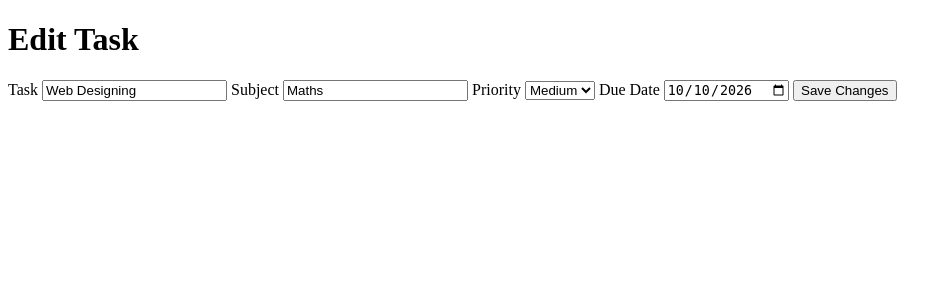
After one commit to Bahula21/Student-Productivity-Tracker, a Flask app: page /edit/1 in a window 1280 px wide. The commit adds this page. Shown: the top 300 px of the page, without its empty margins (0-952 px from the left). Run offline with Flask 3, Linux system fonts and the light colour scheme; data comes from the database, SQL or seed files in the repository; both versions use the stored data as it was after the commit.

Commit message:
Add task editing

```diff
--- a/app.py
+++ b/app.py
@@ -69,6 +69,46 @@ def home():
 
     return render_template("index.html",tasks=tasks)
 
+@app.route("/edit/<int:task_id>", methods=["GET","POST"])
+def edit_task(task_id):
+
+    if request.method == "POST":
+        task = request.form["task"]
+        subject = request.form["subject"]
+        priority = request.form["priority"]
+        due_date = request.form["due_date"]
+
+        connection = get_db()
+        cursor = connection.cursor()
+
+        cursor.execute(
+            """
+            UPDATE tasks
+            SET task=?, subject=?, priority=?, due_date=?
+            WHERE id=?
+            """,
+            (task, subject, priority, due_date, task_id)
+        )
+
+        connection.commit()
+        connection.close()
+
+        return redirect("/")
+
+    connection = get_db()
+    cursor = connection.cursor()
+
+    cursor.execute(
+        "SELECT * FROM tasks WHERE id=?",
+        (task_id,)
+    )
+
+    task = cursor.fetchone()
+
+    connection.close()
+
+    return render_template("edit.html", task=task)
+
 
 @app.route("/complete/<int:task_id>", methods=["POST"])
 def complete_task(task_id):
@@ -87,6 +127,8 @@ def complete_task(task_id):
     return redirect("/")
 
 
+
+
 init_db()
 
 if __name__ == "__main__":
--- /dev/null
+++ b/templates/edit.html
@@ -0,0 +1,34 @@
+<!DOCTYPE html>
+<html lang="en">
+<head>
+    <meta charset="UTF-8">
+    <meta name="viewport" content="width=device-width, initial-scale=1.0">
+    <title>Edit Task</title>
+</head>
+<body>
+    <h1>Edit Task</h1>
+
+    <form method="POST">
+
+    <label>Task</label>
+    <input type="text" name="task" value="{{ task[1] }}">
+
+    <label>Subject</label>
+    <input type="text" name="subject" value="{{ task[2] }}">
+
+    <label>Priority</label>
+    <select name="priority">
+        <option value="1" {% if task[3] == 1 %}selected{% endif %}>Low</option>
+        <option value="2" {% if task[3] == 2 %}selected{% endif %}>Medium</option>
+        <option value="3" {% if task[3] == 3 %}selected{% endif %}>High</option>
+    </select>
+
+    <label>Due Date</label>
+    <input type="date" name="due_date" value="{{ task[4] }}">
+
+    <button type="submit">Save Changes</button>
+
+</form>
+
+</body>
+</html>
--- a/templates/index.html
+++ b/templates/index.html
@@ -64,6 +64,8 @@
                             <button type="submit">Complete</button>
                         </form>
 
+                        <a href="/edit/{{ task[0] }}">Edit</a>
+
                     </div>
                 {% endfor %}
             </div>
```
Also changed, not shown: tracker.db.
